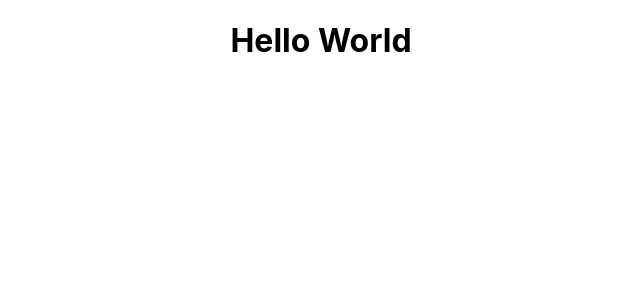
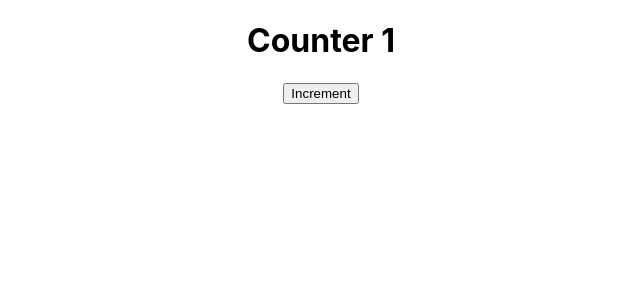
Before and after one commit to HaiHD2/react-tutorial, a React (Create React App) app: page / in a window 1280 px wide. Shown: the top 300 px of the page, without its empty margins (319-959 px from the left). Built offline with nearby package versions, Linux system fonts and the light colour scheme.

Commit message:
event react

```diff
--- a/src/App.js
+++ b/src/App.js
@@ -1,12 +1,34 @@
 import "./App.css";
+import { useState } from "react";
 
 
 function App() {
+
+    const [counter, setCounter] = useState(1);
+
+    const handleIncrement = () => {
+        setCounter(counter + 1);
+    }
+
     return (
         <div className="App">
-            <h1>Hello World</h1>
+            <h1>Counter {counter}</h1>
+            <button onClick={handleIncrement}>
+                Increment
+            </button>
         </div>
     );
 }
 
 export default App;
+
+
+// Lần render đầu tiên
+    // Điều kiện để trở thành closure
+    // 1. Phải là hàm được bao đóng trong function
+    // 2. Phải sử dụng biến của function bên ngoài
+
+// Lần thứ n render
+    // Điều kiện để trở thành closure
+    // 1. Phải là hàm được bao đóng trong function
+    // 2. Phải sử dụng biến của function bên ngoài
```
